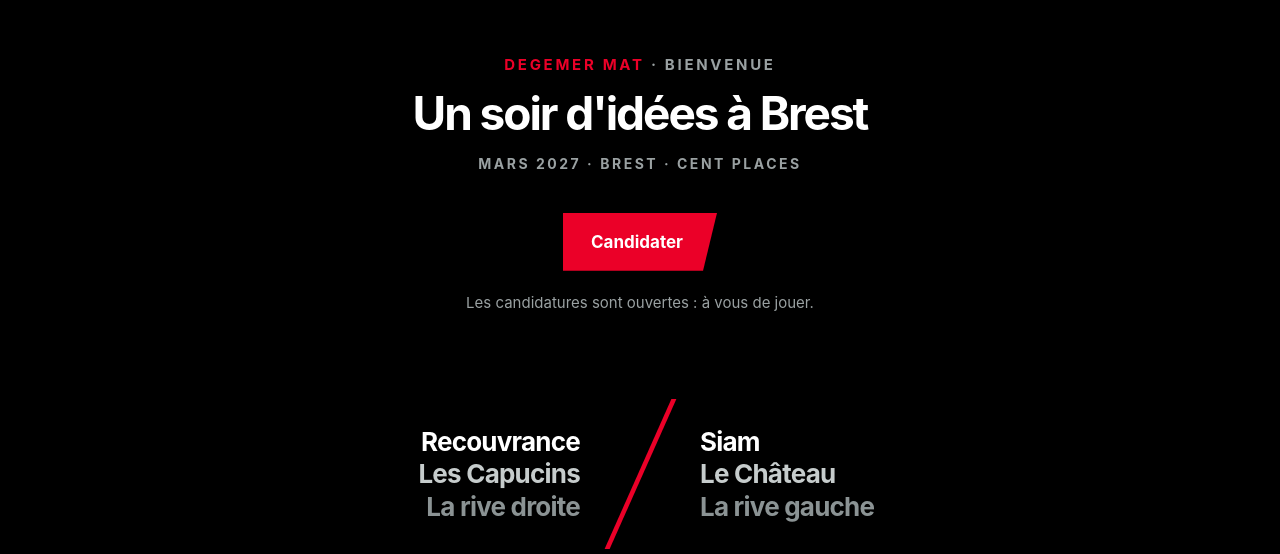
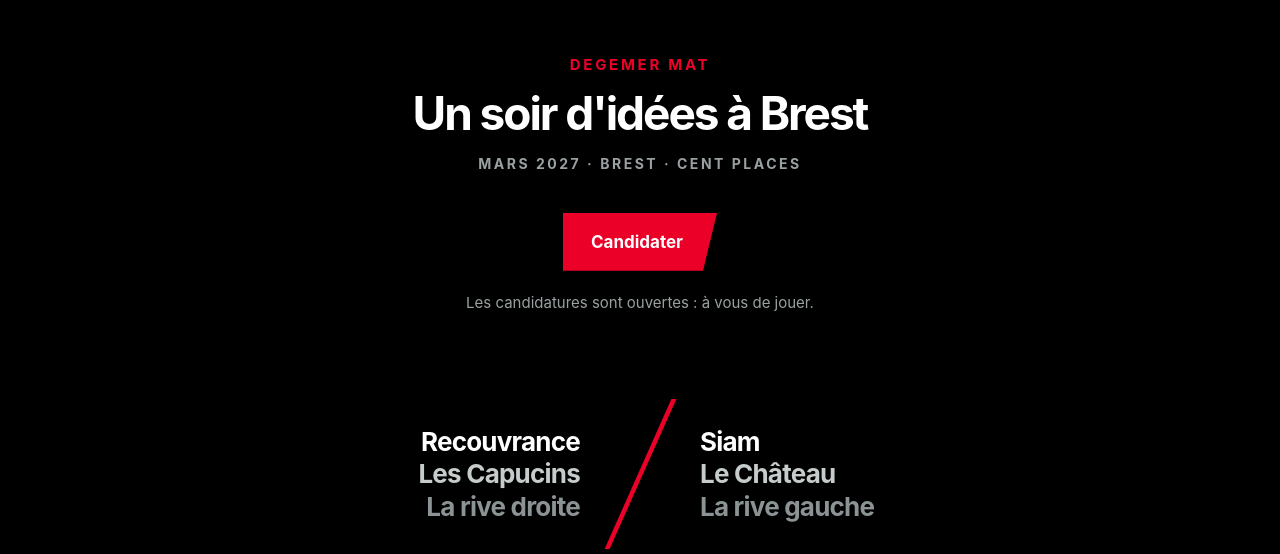
Before and after one commit to cj-19/tedxpenfeld-site, a plain HTML site: page index.html in a window 1280 px wide. Shown: the part 246-800 px from the top of the page. Drawn offline with Linux system fonts and the light colour scheme.

Commit message:
Accueil : « Degemer mat » seul, sans traduction
Co-Authored-By: Claude Opus 5.5 <noreply@anthropic.com>

```diff
--- a/index.html
+++ b/index.html
@@ -46,7 +46,7 @@
   <section class="nuit">
     <div class="contenu--large">
       <h1 class="nuit__logo"><img src="assets/img/logo-tedxpenfeld-blanc.png" alt="TEDxPenfeld" width="460" height="60"></h1>
-      <p class="nuit__accueil" lang="br">Degemer mat <span lang="fr">· Bienvenue</span></p>
+      <p class="nuit__accueil" lang="br">Degemer mat</p>
       <p class="nuit__titre">Un soir d'idées à Brest</p>
       <p class="nuit__infos">Mars 2027 · Brest · Cent places</p>
       <p><a class="bouton" href="candidater.html">Candidater</a></p>
```
